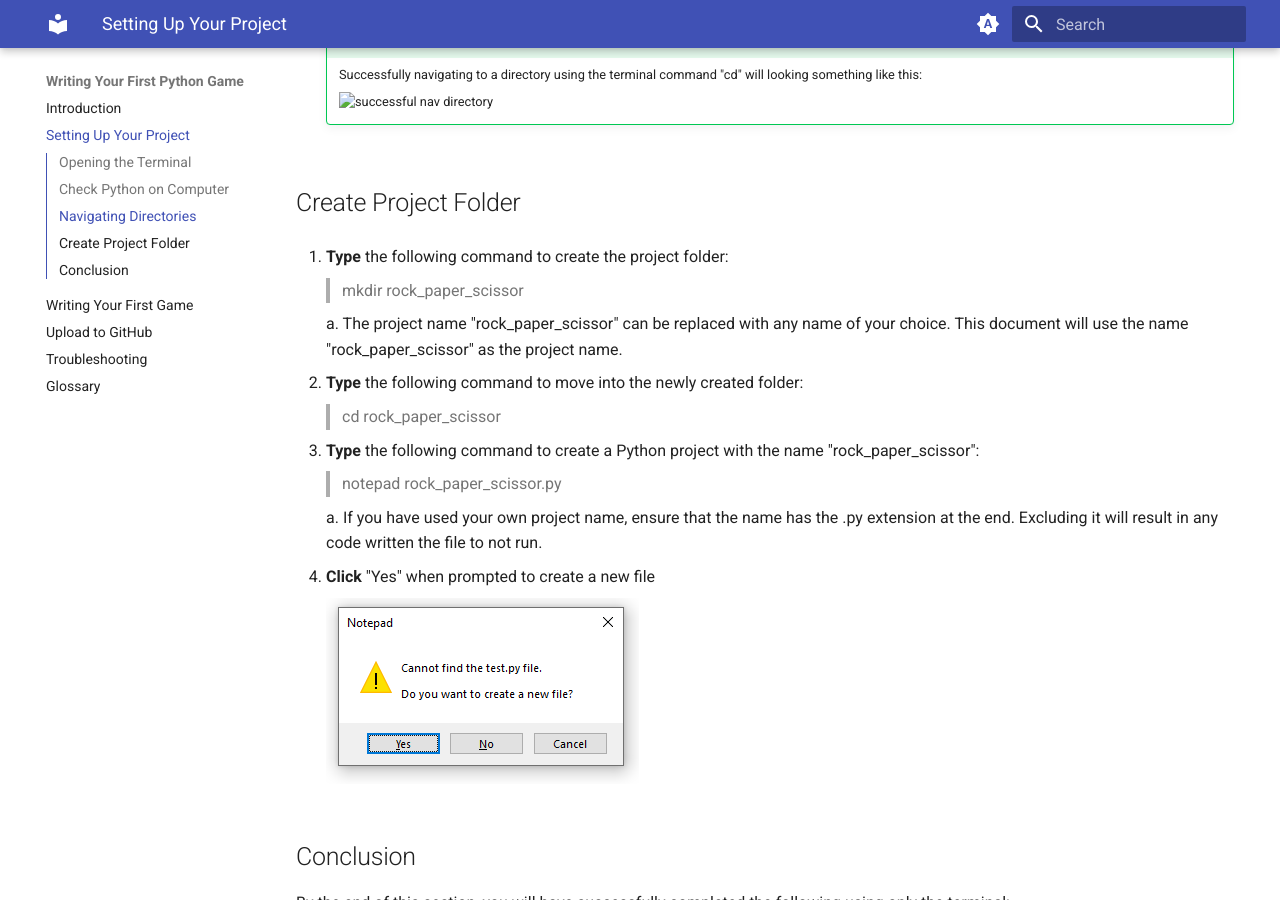
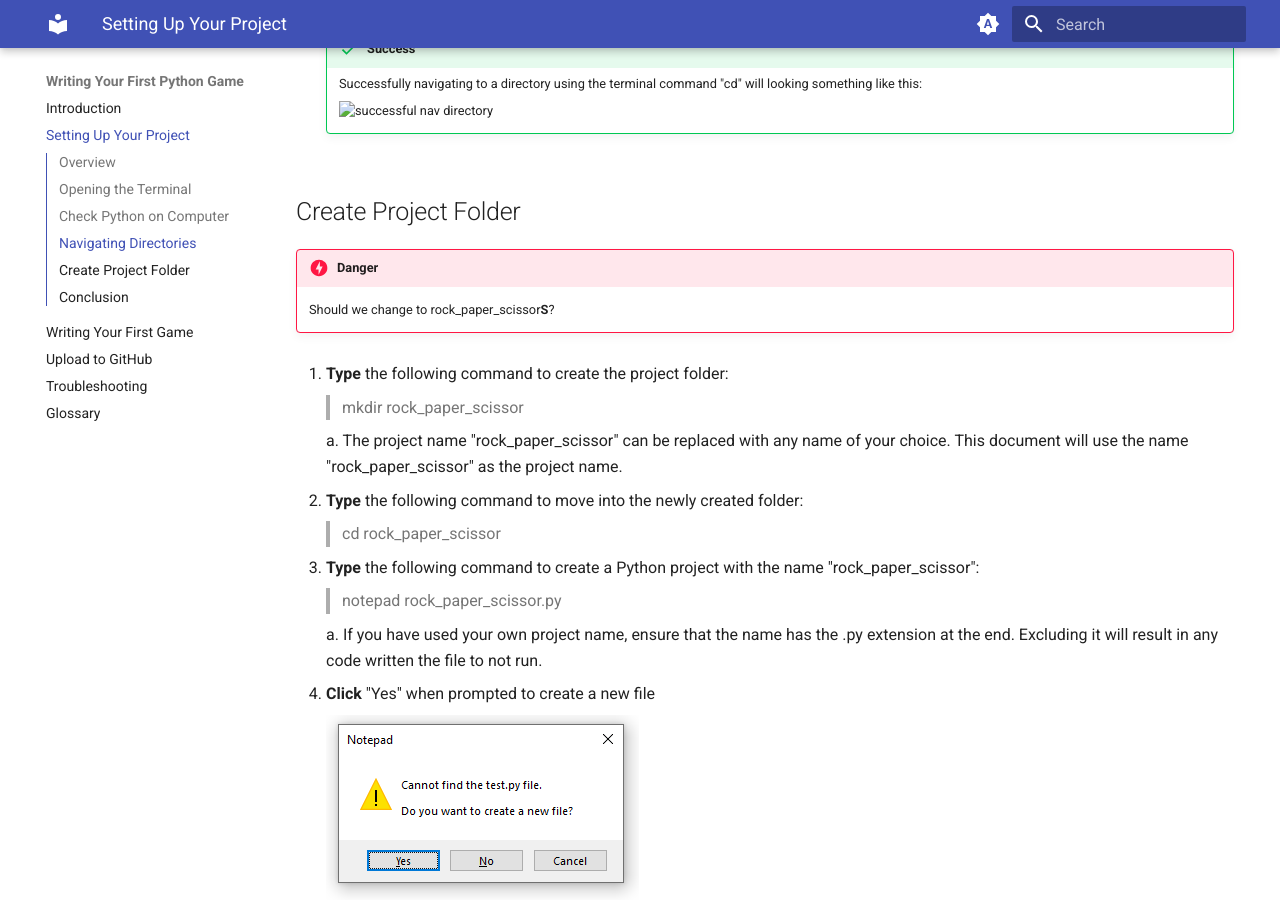
Before and after one commit to Beijzum/beijzum.github.io, an MkDocs documentation site: the page built from docs/Setting Up Your Project.md, in a window 1280 px wide and 900 px high, scrolled down 4646 px. Built offline with MkDocs 1.6.1 and Material for MkDocs 9.7.7, drawn with Linux system fonts in a browser that asks for light colours; comment, search, counter and statistics services are not loaded; some of the changed text lies outside the part shown.

Commit message:
FIX small error.

```diff
--- a/docs/Setting Up Your Project.md
+++ b/docs/Setting Up Your Project.md
@@ -106,6 +106,10 @@
 
 ## Create Project Folder
 
+!!! danger
+
+    Should we change to rock_paper_scissor**S**?
+
 1.  **Type** the following command to create the project folder:
 
     > mkdir rock_paper_scissor
```
Also changed, not shown: other parts of docs/Setting Up Your Project.md (+1 -1 lines).
